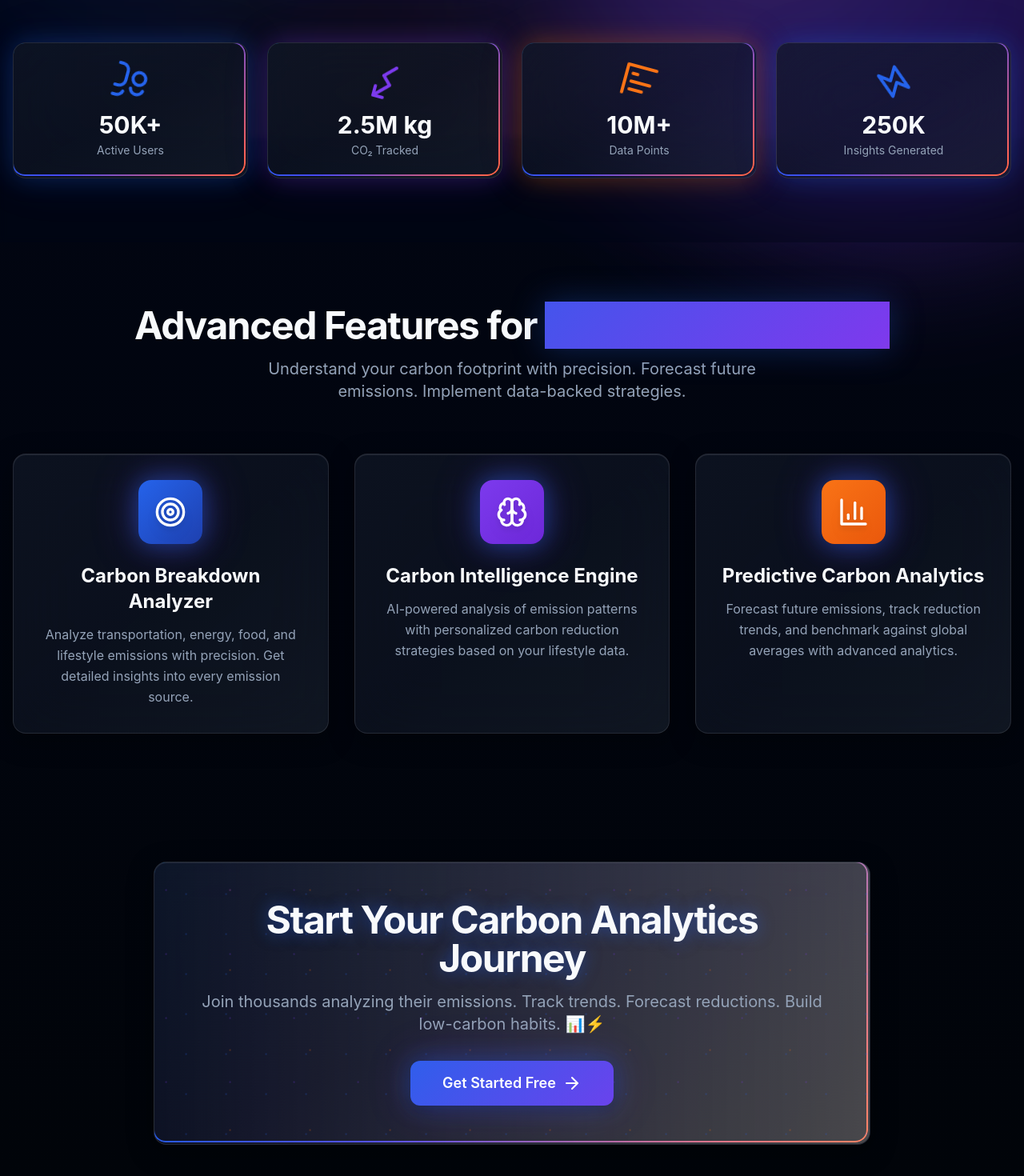
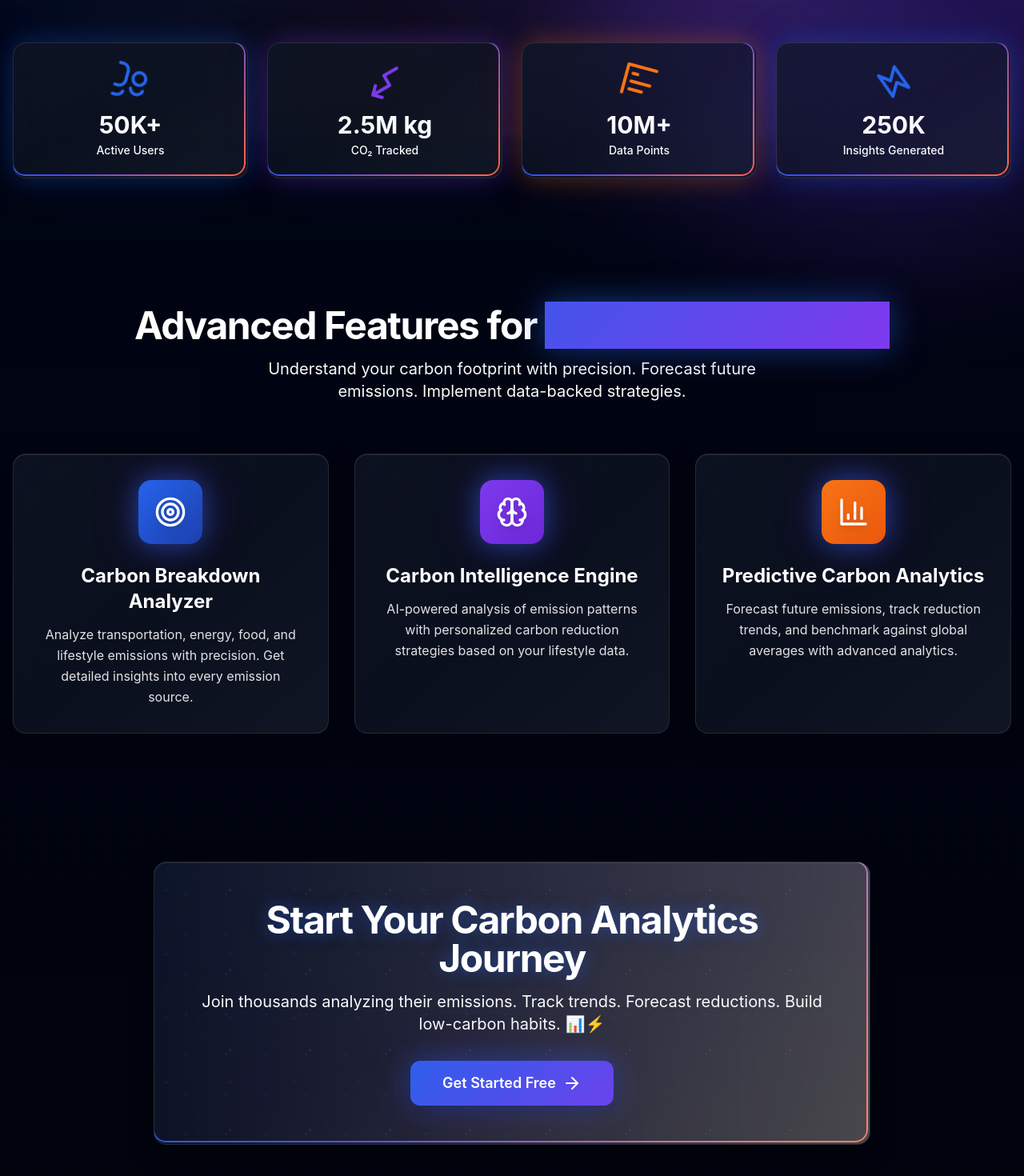
Before and after one commit to Poojareddy327/greenpulse-ai, a React (Vite) app in the folder frontend/: page / in a window 1280 px wide. Shown: the part 628-2098 px from the top of the page at 80% size. Built offline with nearby package versions, Linux system fonts and the light colour scheme.

Commit message:
Fix ALL text visibility issues across entire homepage - improve contrast everywhere

```diff
--- a/frontend/src/pages/Home.jsx
+++ b/frontend/src/pages/Home.jsx
@@ -171,7 +171,7 @@ const Home = () => {
                     >
                       {stat.value}
                     </motion.div>
-                    <div className="text-xs md:text-sm text-textMuted">{stat.label}</div>
+                    <div className="text-xs md:text-sm text-textLight font-medium">{stat.label}</div>
                   </div>
                 </motion.div>
               )
@@ -182,17 +182,20 @@ const Home = () => {
 
       {/* Features Section with Carbon Analytics Focus */}
       <section className="relative py-20 px-4">
-        <div className="max-w-7xl mx-auto">
+        {/* Dark overlay for better text visibility */}
+        <div className="absolute inset-0 bg-bgDark/30" />
+
+        <div className="max-w-7xl mx-auto relative z-10">
           <motion.div
             initial={{ opacity: 0 }}
             whileInView={{ opacity: 1 }}
             viewport={{ once: true }}
             className="text-center mb-16"
           >
-            <h2 className="text-4xl md:text-5xl font-bold mb-4 tracking-tighter">
-              Advanced Features for <span className="gradient-text">Carbon Intelligence</span>
+            <h2 className="text-4xl md:text-5xl font-bold mb-4 tracking-tighter text-white drop-shadow-lg">
+              Advanced Features for <span className="gradient-text drop-shadow-[0_0_20px_rgba(37,99,235,0.5)]">Carbon Intelligence</span>
             </h2>
-            <p className="text-lg md:text-xl text-textMuted max-w-2xl mx-auto">
+            <p className="text-lg md:text-xl text-textLight max-w-2xl mx-auto">
               Understand your carbon footprint with precision. Forecast future emissions. Implement data-backed strategies.
             </p>
           </motion.div>
@@ -221,8 +224,8 @@ const Home = () => {
                     >
                       <Icon className="w-10 h-10 text-white drop-shadow-lg" />
                     </motion.div>
-                    <h3 className="text-2xl font-bold mb-3 group-hover:gradient-text transition-all">{feature.title}</h3>
-                    <p className="text-textMuted leading-relaxed">{feature.description}</p>
+                    <h3 className="text-2xl font-bold mb-3 text-white group-hover:gradient-text transition-all">{feature.title}</h3>
+                    <p className="text-textLight/90 leading-relaxed">{feature.description}</p>
                   </div>
                 </motion.div>
               )
@@ -233,11 +236,14 @@ const Home = () => {
 
       {/* Ultra CTA Section */}
       <section className="relative py-20 px-4">
+        {/* Dark overlay for better text visibility */}
+        <div className="absolute inset-0 bg-bgDark/30" />
+
         <motion.div
           initial={{ opacity: 0, scale: 0.9 }}
           whileInView={{ opacity: 1, scale: 1 }}
           viewport={{ once: true }}
-          className="max-w-4xl mx-auto glass-card p-8 md:p-12 text-center relative overflow-hidden neon-border"
+          className="max-w-4xl mx-auto glass-card p-8 md:p-12 text-center relative overflow-hidden neon-border z-10"
         >
           <div className="absolute inset-0 bg-gradient-analytics opacity-5" />
           <div className="shimmer absolute inset-0" />
@@ -250,13 +256,13 @@ const Home = () => {
               transition={{ type: "spring", stiffness: 200 }}
             >
               <motion.h2
-                className="text-3xl md:text-5xl font-bold mb-4 tracking-tighter"
+                className="text-3xl md:text-5xl font-bold mb-4 tracking-tighter text-white"
                 animate={{ textShadow: ['0 0 20px rgba(37, 99, 235, 0.5)', '0 0 40px rgba(124, 58, 237, 0.5)', '0 0 20px rgba(37, 99, 235, 0.5)'] }}
                 transition={{ duration: 3, repeat: Infinity }}
               >
                 Start Your Carbon Analytics Journey
               </motion.h2>
-              <p className="text-lg md:text-xl text-textMuted mb-8">
+              <p className="text-lg md:text-xl text-textLight mb-8">
                 Join thousands analyzing their emissions. Track trends. Forecast reductions. Build low-carbon habits. 📊⚡
               </p>
               <Link to="/register" className="btn-primary inline-flex items-center gap-2 group text-lg px-10">
```
